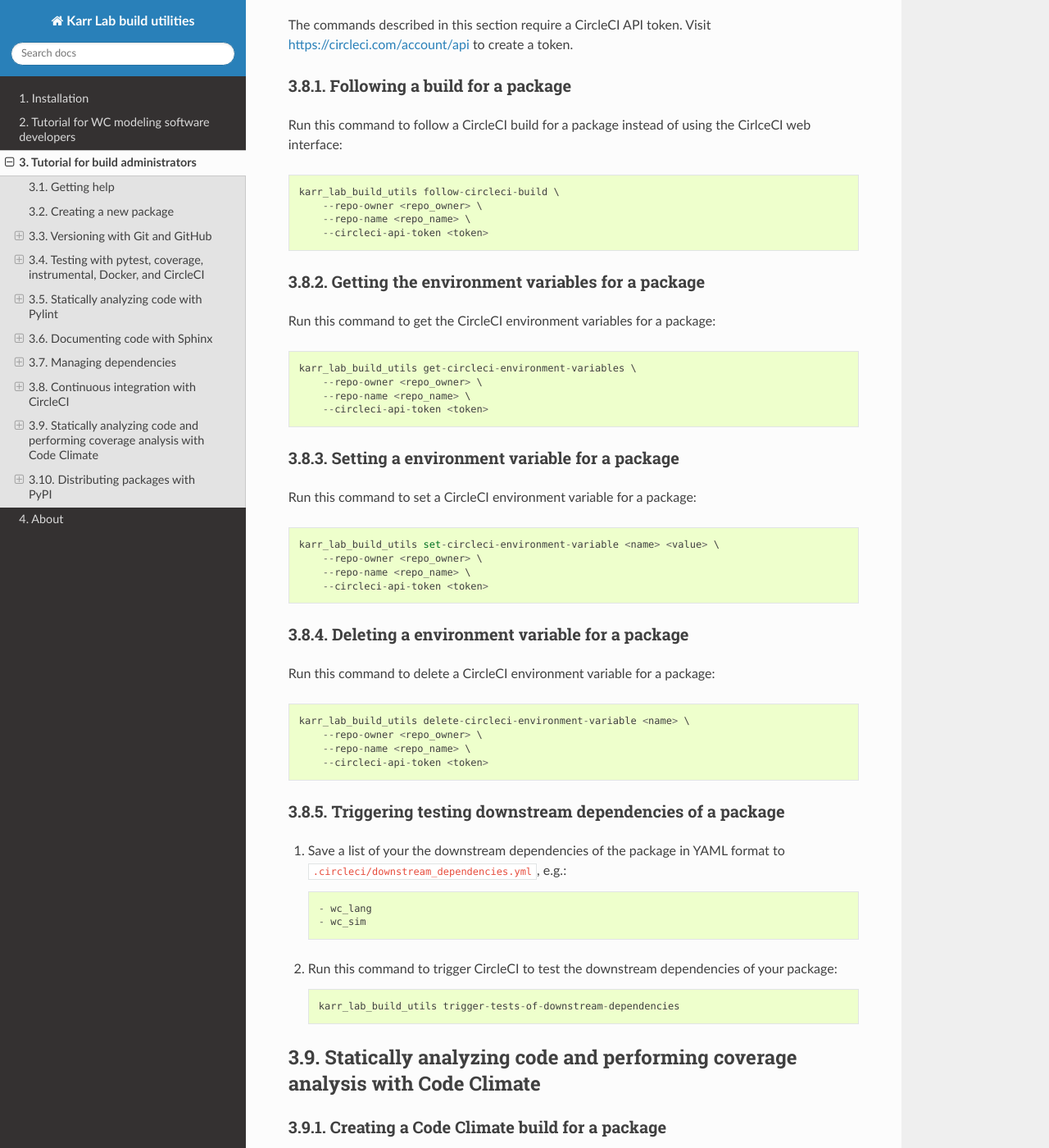
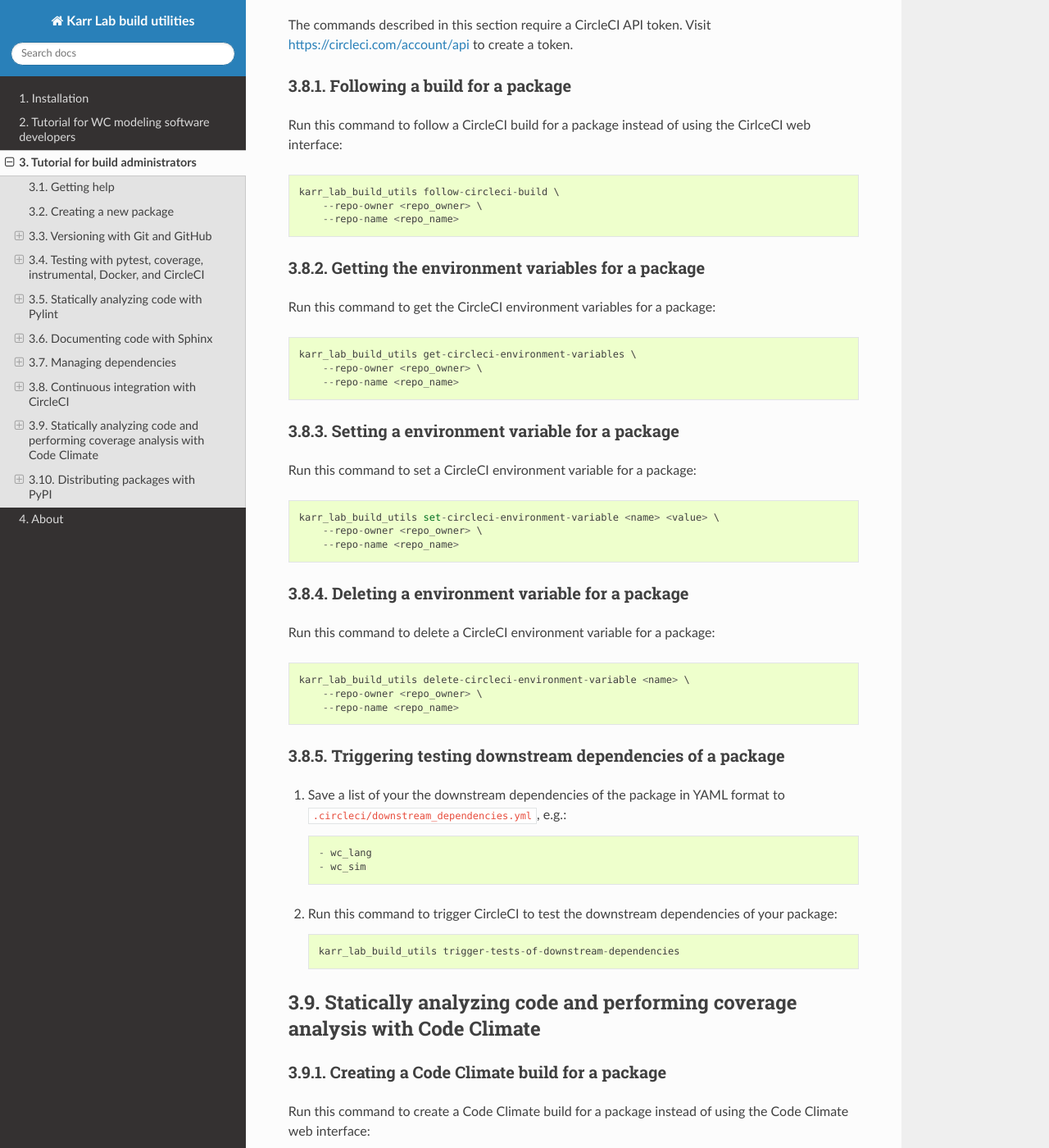
Before and after one commit to KarrLab/karr_lab_build_utils, a Sphinx documentation site: the page built from docs/tutorial_admins.rst, in a window 1280 px wide and 1400 px high, scrolled down 4038 px. Shown: the whole window at 82% size. Built offline with Sphinx 7.4.7 and the Read the Docs theme 2.0.0, drawn with Linux system fonts in a browser that asks for light colours; pages that are not in the unit, such as notebooks, are missing from menus; the version number could not be read and is left out; some of the changed text lies outside the part shown.

Commit message:
updating docs

```diff
--- a/docs/tutorial_admins.rst
+++ b/docs/tutorial_admins.rst
@@ -173,8 +173,7 @@
 
     karr_lab_build_utils follow-circleci-build \
         --repo-owner <repo_owner> \
-        --repo-name <repo_name> \
-        --circleci-api-token <token>
+        --repo-name <repo_name>
 
 
 Getting the environment variables for a package
@@ -184,8 +183,7 @@
 
     karr_lab_build_utils get-circleci-environment-variables \
         --repo-owner <repo_owner> \
-        --repo-name <repo_name> \
-        --circleci-api-token <token>
+        --repo-name <repo_name>
 
 
 Setting a environment variable for a package
@@ -195,8 +193,7 @@
 
     karr_lab_build_utils set-circleci-environment-variable <name> <value> \
         --repo-owner <repo_owner> \
-        --repo-name <repo_name> \
-        --circleci-api-token <token>
+        --repo-name <repo_name>
 
 
 Deleting a environment variable for a package
@@ -206,8 +203,7 @@
 
     karr_lab_build_utils delete-circleci-environment-variable <name> \
         --repo-owner <repo_owner> \
-        --repo-name <repo_name> \
-        --circleci-api-token <token>
+        --repo-name <repo_name>
 
 
 Triggering testing downstream dependencies of a package
```
Also changed, not shown: other parts of docs/tutorial_admins.rst (+1 -3 lines), docs/tutorial_developers.rst (+2 -13 lines).
